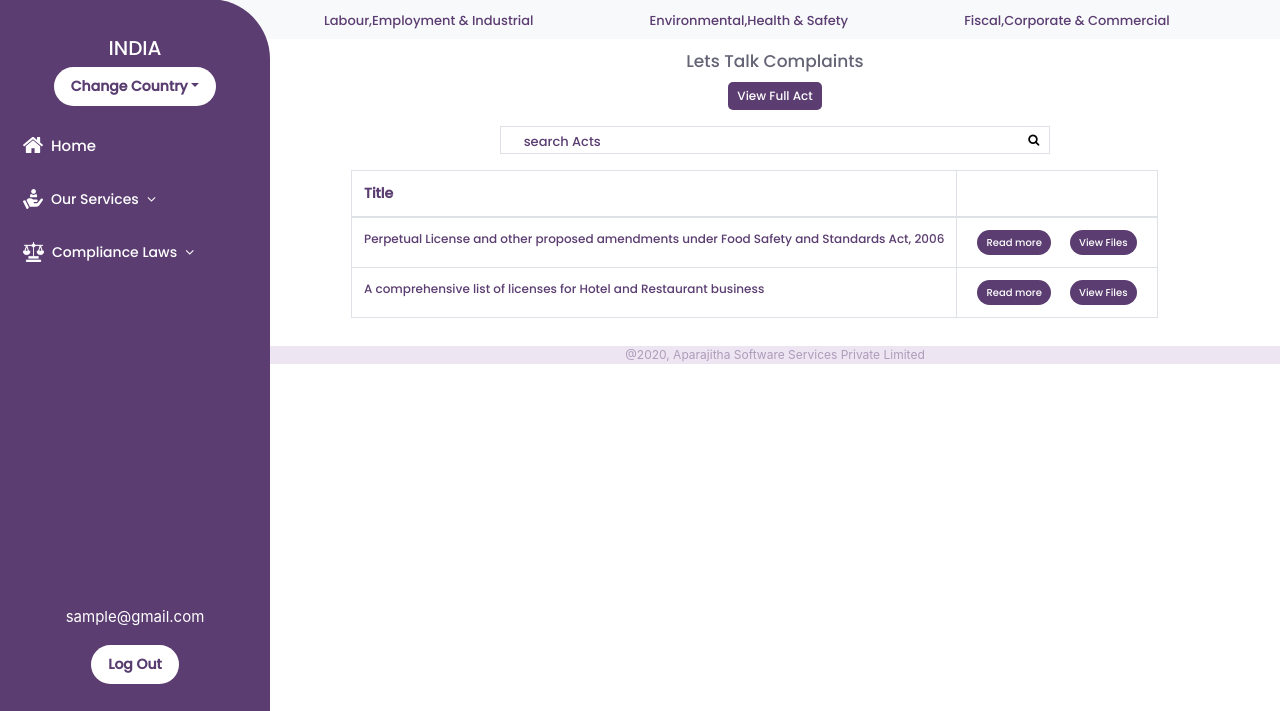
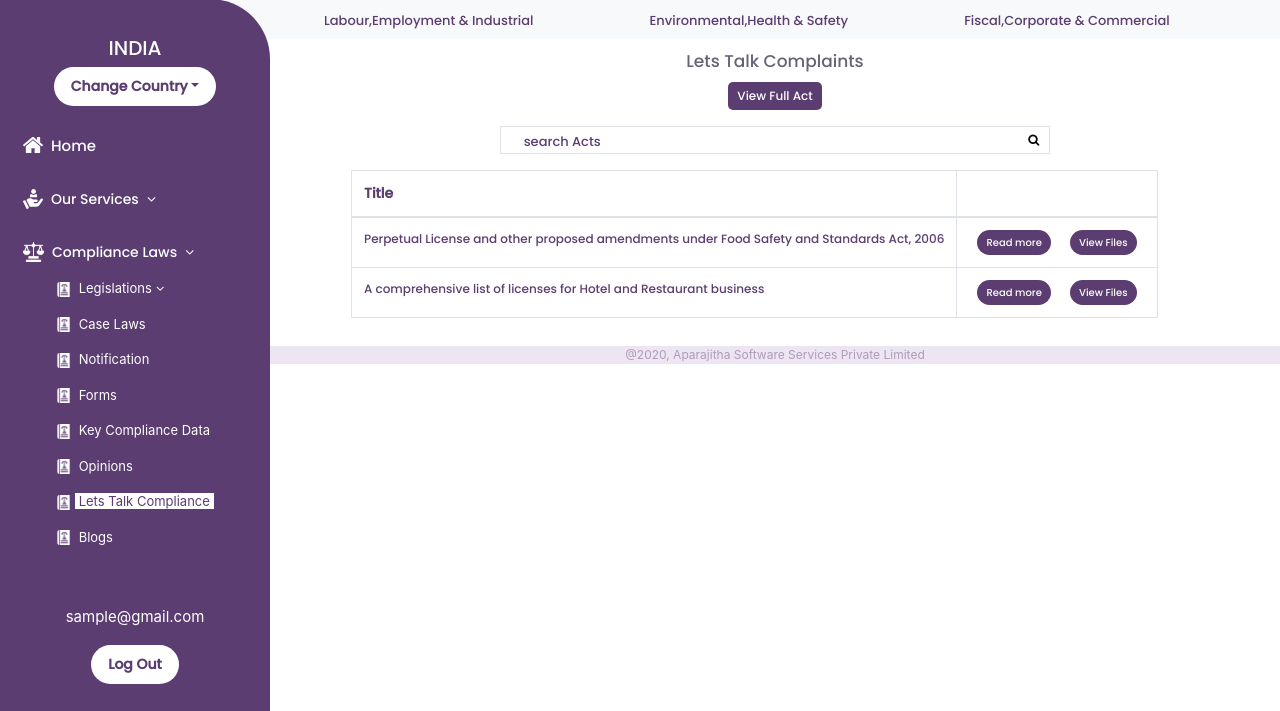
Before and after one commit to Rganeshmoorthy/compfie, a PHP site: page /complaints.php in a window 1280 px wide. Shown: the part 89-800 px from the top of the page. Run offline with PHP 8.4, Linux system fonts and the light colour scheme; some libraries are stand-ins or nearby versions.

Commit message:
ganesh_transition

```diff
--- a/css/domain-page4.css
+++ b/css/domain-page4.css
@@ -5,6 +5,11 @@
     padding: 2px;
     border-color: #888888;
 }
+
+/* complaints.php */
+/* .table_bgcolor {
+    background-color: teal;
+} */
 
 .ol-content {
     /* domain-page3 */
--- a/css/sidenavv.css
+++ b/css/sidenavv.css
@@ -260,7 +260,33 @@ a {
     color: #5B3D71 !important;
 }
 
+.hover_effect a {
+    position: relative;
+    color: white;
+    text-decoration: none;
+}
 
+.hover_effect a:hover {
+    color: white;
+}
+
+.hover_effect a::before {
+    content: "";
+    position: absolute;
+    width: 100%;
+    height: 2px;
+    bottom: 0;
+    left: 0;
+    background-color: white;
+    visibility: hidden;
+    transform: scaleX(0);
+    transition: all 0.3s ease-in-out 0s;
+}
+
+.hover_effect a:hover::before {
+    visibility: visible;
+    transform: scaleX(1);
+}
 
 .menu {
     font-size: 14px;
--- a/sidenav.php
+++ b/sidenav.php
@@ -111,7 +111,7 @@
 
             <div class="sidenav-body scrollbarnew">
                 <div class="col-12 home mt-3  text-white">
-                    <div class="row m-0 current_page">
+                    <div class="row m-0 current_page hover_effect">
                         <img src="package/home.svg" height="20px" class="px-2" /></i> <a href="index.php"
                             class="text-white">Home</a>
                     </div>
@@ -120,7 +120,7 @@
                     <div class="row">
                         <div class="col-12">
                             <ul class="nav nav-stacked" id="accordion1">
-                                <li class="panel row m-0">
+                                <li class="panel row m-0 hover_effect">
                                     <img src="package/servicee.svg" height="20px" class="mt-3 px-2" />
                                     <a data-toggle="collapse" class="mt-3 text-white menu" aria-hidden="true"
                                         data-parent="#accordion1" href="#firstLink">Our Services <i
@@ -148,7 +148,7 @@
                     <div class="row">
                         <div class="col-12">
                             <ul class="nav nav-stacked mt-2" id="accordion1">
-                                <li class="panel row m-0">
+                                <li class="panel row m-0 hover_effect">
                                     <img src="package/justice-scale.png" height="20px" class="mt-2 px-2" />
                                     <a data-toggle="collapse" class="mt-2 text-white menu law_toggle" aria-hidden="true"
                                         data-parent="#accordion1" href="#complaint_law">Compliance
@@ -190,17 +190,19 @@
                                         <li class="mt-3 notify"> <img src="package/law-book.png" height="15px" /> <a
                                                 href="domain-page8.php" class="text-white px-0 px-md-1">Notification</a>
                                         </li>
-                                        <li class="mt-3"> <img src="package/law-book.png" height="15px" /> <a href="#"
-                                                class="text-white px-0 px-md-1">Farms</a>
+                                        <li class="mt-3 notify"> <img src="package/law-book.png" height="15px" /> <a
+                                                href="forms.php" class="text-white px-0 px-md-1">Forms</a>
                                         </li>
                                         <li class="mt-3"> <img src="package/law-book.png" height="15px" /> <a href="#"
-                                                class="text-white px-0 px-md-1">Key Compliance Data</a>
+                                                class="text-white px-0 px-md-1">Key Compliance
+                                                Data</a>
                                         </li>
                                         <li class="mt-3"> <img src="package/law-book.png" height="15px" /> <a href="#"
                                                 class="text-white px-0 px-md-1">Opinions</a>
                                         </li>
-                                        <li class="mt-3"> <img src="package/law-book.png" height="15px" /> <a href="#"
-                                                class="text-white px-0 px-md-1">Lets Talk Compliance</a>
+                                        <li class="mt-3 notify"> <img src="package/law-book.png" height="15px" /> <a
+                                                href="complaints.php" class="text-white px-0 px-md-1">Lets Talk
+                                                Compliance</a>
                                         </li>
                                         <li class="mt-3"> <img src="package/law-book.png" height="15px" /> <a href="#"
                                                 class="text-white px-0 px-md-1">Blogs</a>
```
